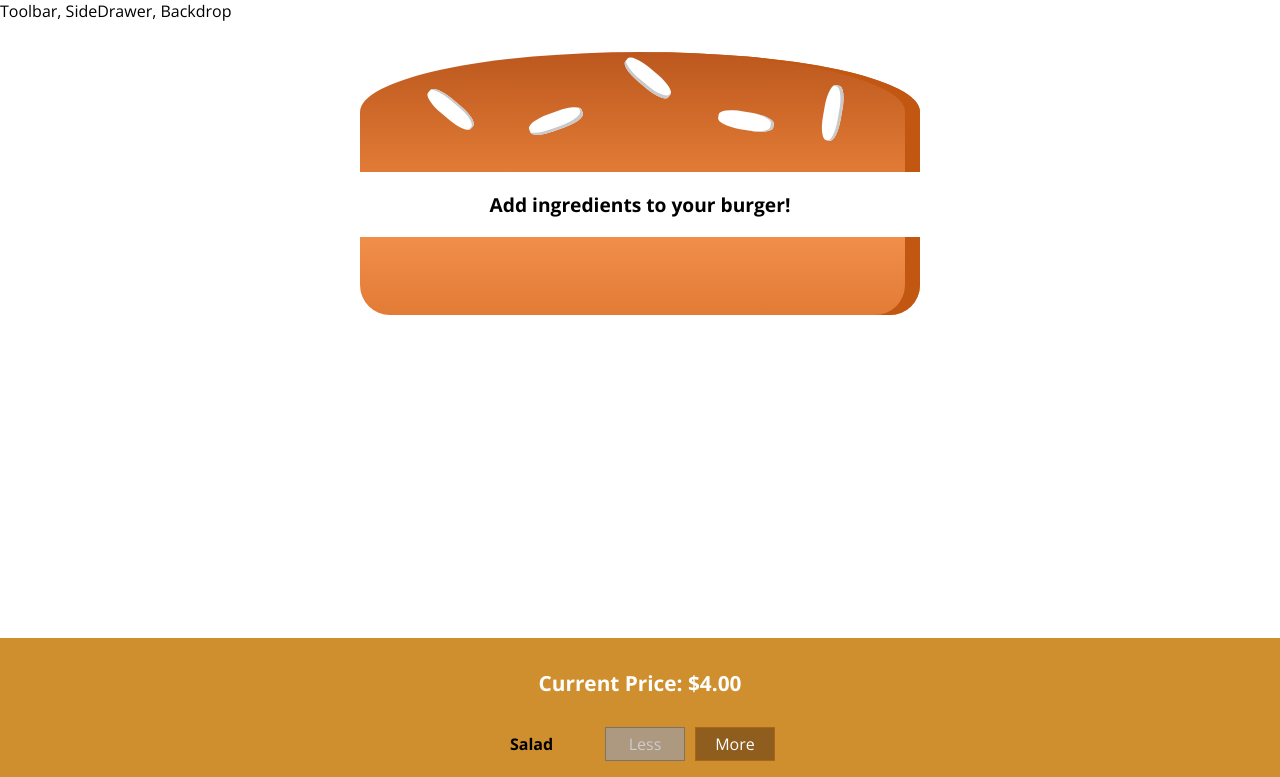
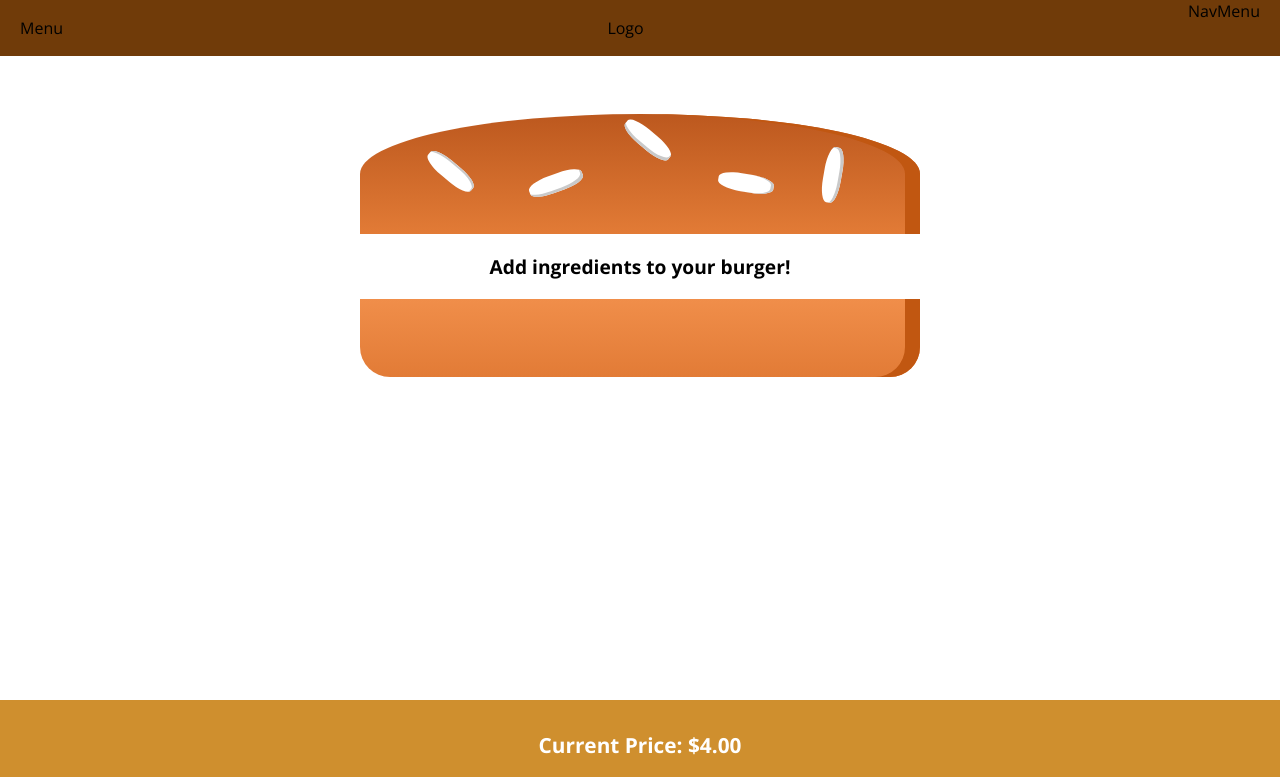
Before and after one commit to quangChe/react-sandbox-app, a React (Create React App) app: page / in a window 1280 px wide. Shown: the top 777 px of the page. Built offline with nearby package versions, Linux system fonts and the light colour scheme.

Commit message:
Created Toolbar component to add to Layout

```diff
--- a/src/components/Layout/Layout.js
+++ b/src/components/Layout/Layout.js
@@ -1,11 +1,12 @@
 import React from 'react';
 
+import './Layout.scss';
 import Aux from '../../hoc/Aux';
-import './Layout.scss';
+import Toolbar from '../Navigation/Toolbar/Toolbar';
 
 const Layout = (props) => (
   <Aux>
-    <div>Toolbar, SideDrawer, Backdrop</div>
+    <Toolbar/>
     <main className="MainContent">
       {props.children}
     </main>
--- a/src/components/Layout/Layout.scss
+++ b/src/components/Layout/Layout.scss
@@ -1,3 +1,3 @@
 .MainContent {
-  margin-top: 16px;
+  margin-top: 100px;
 }
--- /dev/null
+++ b/src/components/Navigation/Toolbar/Toolbar.js
@@ -0,0 +1,18 @@
+import React from 'react';
+import PropTypes from 'prop-types';
+
+import './Toolbar.scss';
+
+const Toolbar = props => (
+  <header className="Toolbar">
+    <div>Menu</div>
+    <div>Logo</div>
+    <nav>NavMenu</nav>
+  </header>
+);
+
+Toolbar.propTypes = {
+
+};
+
+export default Toolbar;
--- /dev/null
+++ b/src/components/Navigation/Toolbar/Toolbar.scss
@@ -0,0 +1,18 @@
+.Toolbar {
+  height: 56px;
+  width: 100%;
+  position: fixed;
+  top: 0;
+  left: 0;
+  background: #703B09;
+  display: flex;
+  justify-content: space-between;
+  align-items: center;
+  padding: 0 20px;
+  box-sizing: border-box;
+  z-index: 90;
+
+  nav {
+    height: 100%;
+  }
+}
```
